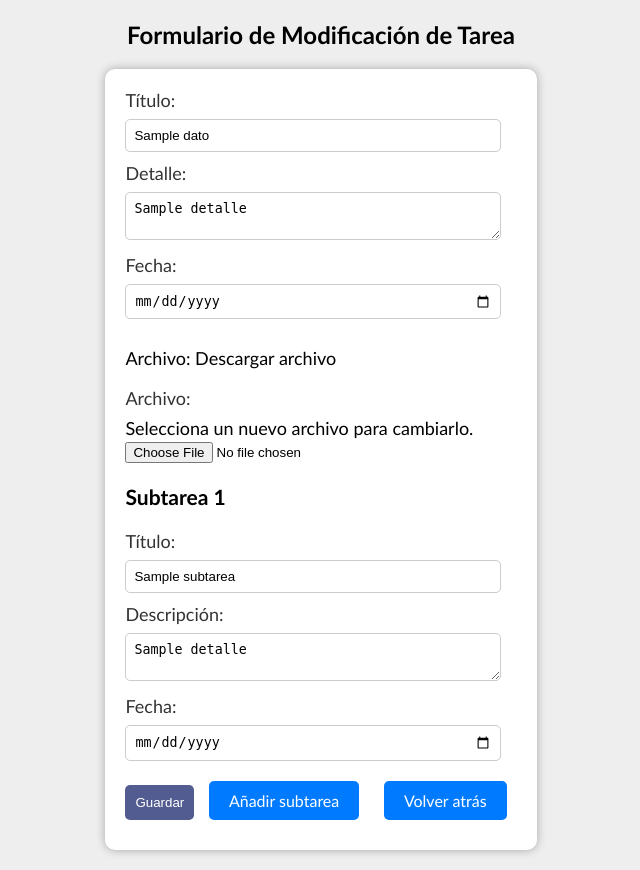
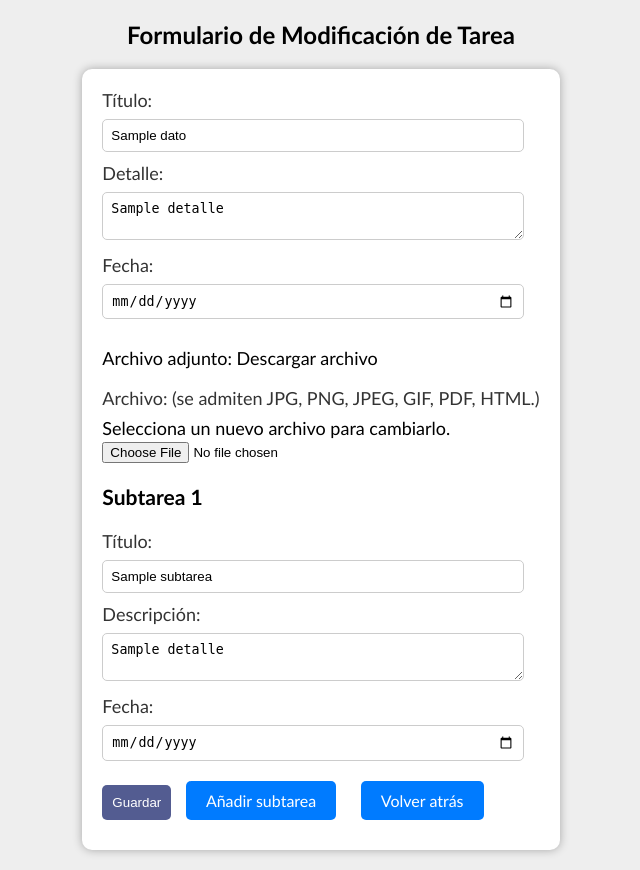
Before and after one commit to ManuNB7/proyecto_tasks, a PHP site: the page made by vista/form_modificar.php in a window 1280 px wide. Shown: the whole page, without its empty margins (319-959 px from the left). Run offline with PHP 8.4, Linux system fonts and the light colour scheme; the template is opened without the code that fills it: most values are stand-ins (such as "Sample title", 1, 10 or a date in 2020).

Commit message:
Forms ok

```diff
--- a/vista/form_modificar.php
+++ b/vista/form_modificar.php
@@ -18,11 +18,11 @@
         if (in_array($file_extension, array("jpg", "jpeg", "png", "gif"))) {
             echo '<img src="uploads/' . $datos['archivo'] . '" alt="Imagen adjunta" class="img-small">';
         } else {
-            echo '<p>Archivo: <a href="uploads/' . $datos['archivo'] . '" target="_blank">Descargar archivo</a></p>';
+            echo '<p>Archivo adjunto: <a href="uploads/' . $datos['archivo'] . '" target="_blank">Descargar archivo</a></p>';
         }
         ?>
     <?php } ?>
-    <label for="archivo_principal">Archivo:</label>
+    <label for="archivo_principal">Archivo: (se admiten JPG, PNG, JPEG, GIF, PDF, HTML.)</label>
     Selecciona un nuevo archivo para cambiarlo. <br>
     <input type="file" name="archivo_principal">
     <?php foreach ($datos['subtareas'] as $index => $subtarea): ?>
--- a/vista/form_subtarea.php
+++ b/vista/form_subtarea.php
@@ -12,7 +12,7 @@
     <textarea name="detalle"></textarea>
     <label for="fecha">Fecha:</label>
     <input type="date" name="fecha">
-    <label for="archivo_principal">Archivo:</label>
+    <label for="archivo_principal">Archivo: (se admiten JPG, PNG, JPEG, GIF, PDF, HTML.)</label>
     <input type="file" name="archivo_principal">
     <br>
     <hr>
```
Also changed, not shown: uploads/65e78ee2a15d3.gif (added).
